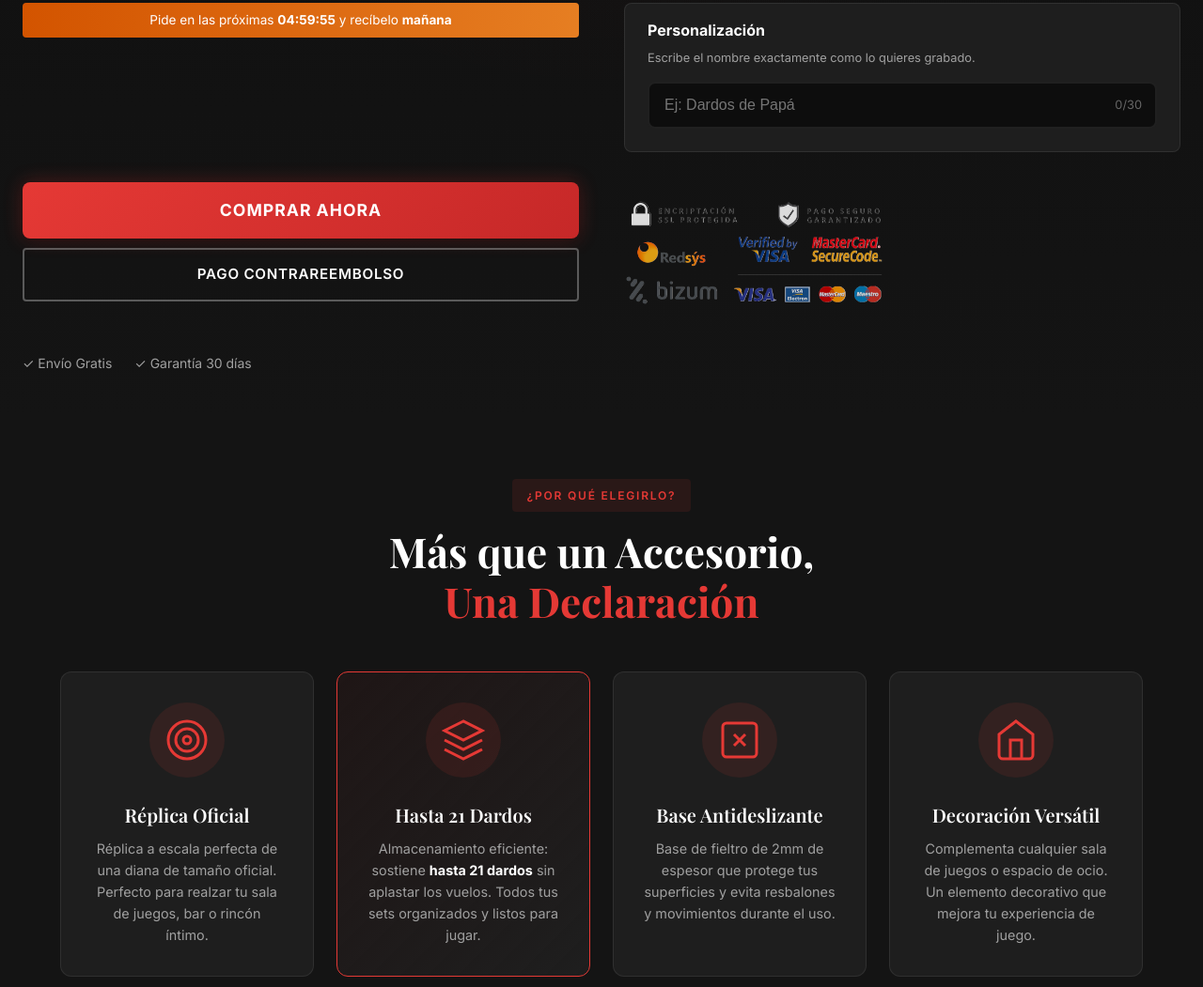
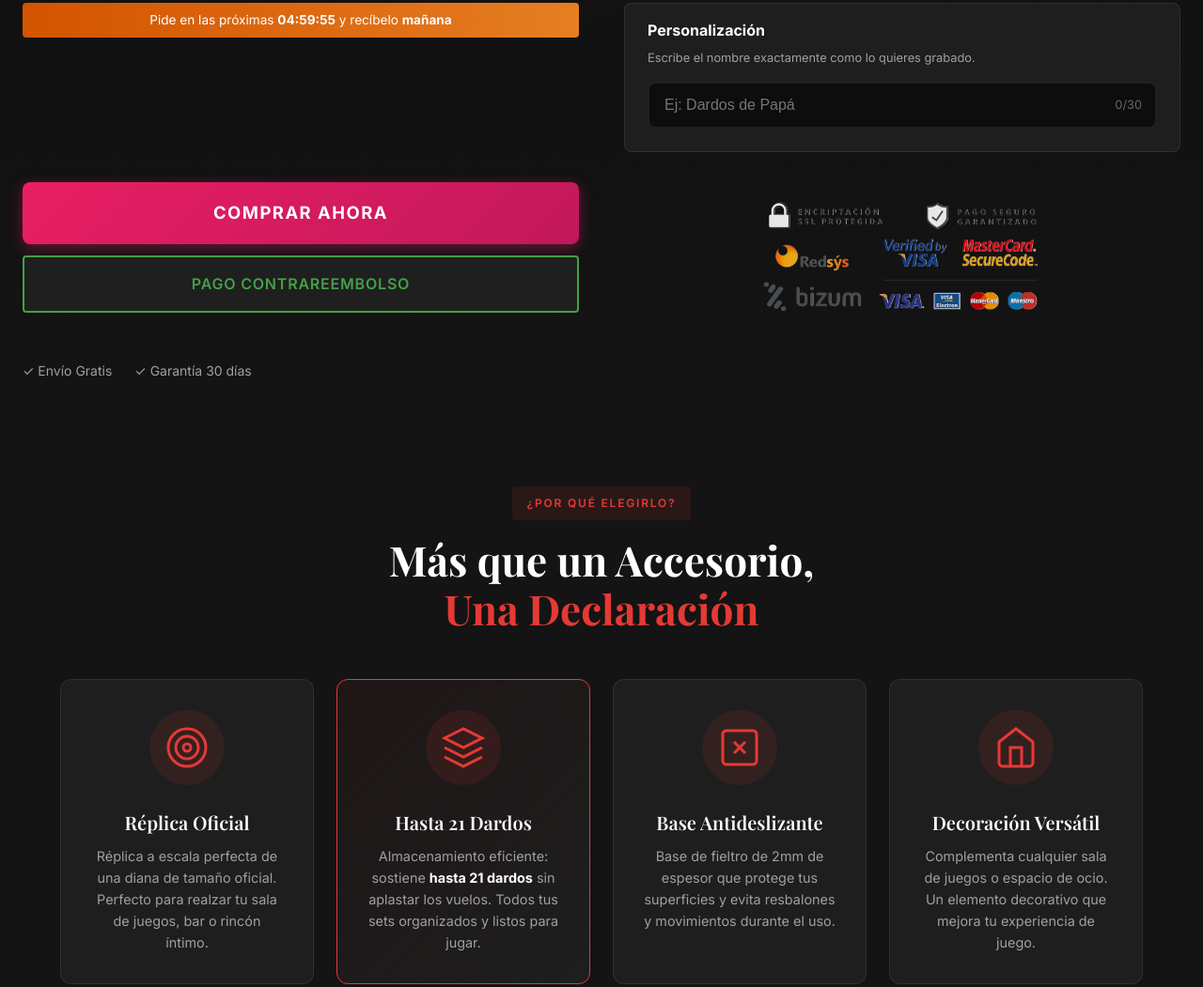
Before and after one commit to younesmobtil10-tech/novacompras-landing, a website: page dardos/index.html in a window 1280 px wide. Shown: the part 714-1765 px from the top of the page at 94% size. Drawn offline with nearby package versions, Linux system fonts and the light colour scheme.

Commit message:
Eye-catching buttons with shadows, centered payment badges

```diff
--- a/dardos/styles.css
+++ b/dardos/styles.css
@@ -975,42 +975,51 @@ ol {
 .payment-buttons {
     display: flex;
     flex-direction: column;
-    gap: 10px;
+    gap: 12px;
     margin-bottom: var(--spacing-sm);
     max-width: 100%;
 }
 
 .btn-checkout {
-    font-size: 1.1rem;
-    padding: 16px 32px;
+    font-size: 1.15rem;
+    padding: 18px 40px;
     text-transform: uppercase;
-    letter-spacing: 1px;
+    letter-spacing: 1.5px;
     font-weight: 700;
     border-radius: var(--radius-md);
+    background: linear-gradient(135deg, #e91e63, #c2185b);
+    box-shadow: 0 4px 15px rgba(233, 30, 99, 0.4);
+    transition: all 0.3s ease;
 }
 
-.btn-outline {
-    background: transparent;
-    border: 2px solid rgba(255, 255, 255, 0.3);
-    color: var(--color-text-primary);
-}
-
-.btn-outline:hover {
-    background: rgba(255, 255, 255, 0.1);
-    border-color: rgba(255, 255, 255, 0.5);
+.btn-checkout:hover {
+    transform: translateY(-2px);
+    box-shadow: 0 6px 20px rgba(233, 30, 99, 0.5);
 }
 
 .btn-cod {
-    font-size: 0.95rem;
-    padding: 14px 28px;
+    font-size: 1rem;
+    padding: 16px 32px;
+    background: rgba(255, 255, 255, 0.05);
+    border: 2px solid #43a047;
+    color: #43a047;
+    font-weight: 600;
+    transition: all 0.3s ease;
+}
+
+.btn-cod:hover {
+    background: #43a047;
+    color: white;
+    box-shadow: 0 4px 15px rgba(67, 160, 71, 0.3);
 }
 
 /* Secure Payment */
 .secure-badges-img {
-    max-width: 280px;
+    display: block;
+    max-width: 300px;
     height: auto;
-    opacity: 0.85;
-    margin: var(--spacing-sm) 0;
+    opacity: 0.9;
+    margin: var(--spacing-sm) auto;
 }
 
 .cta-guarantees {
```
